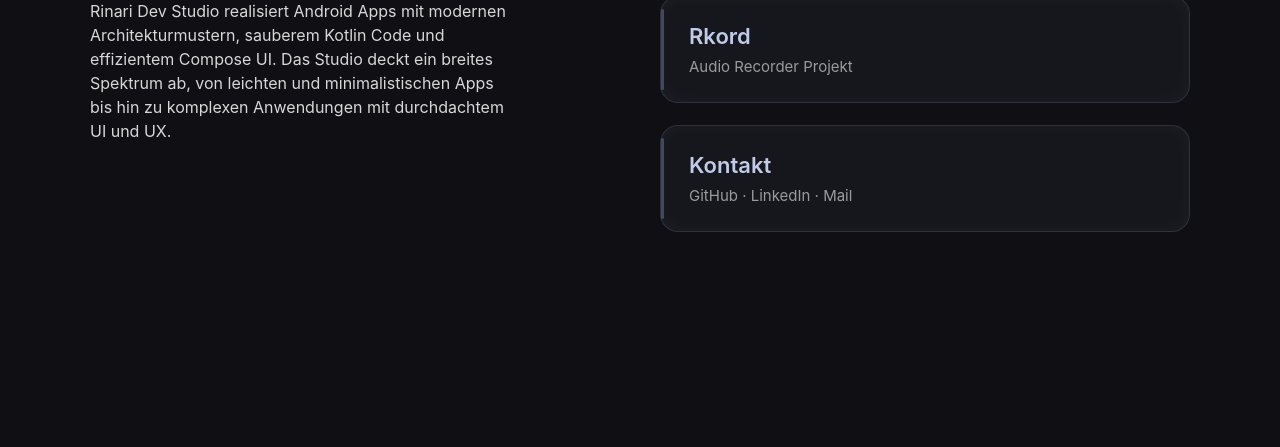
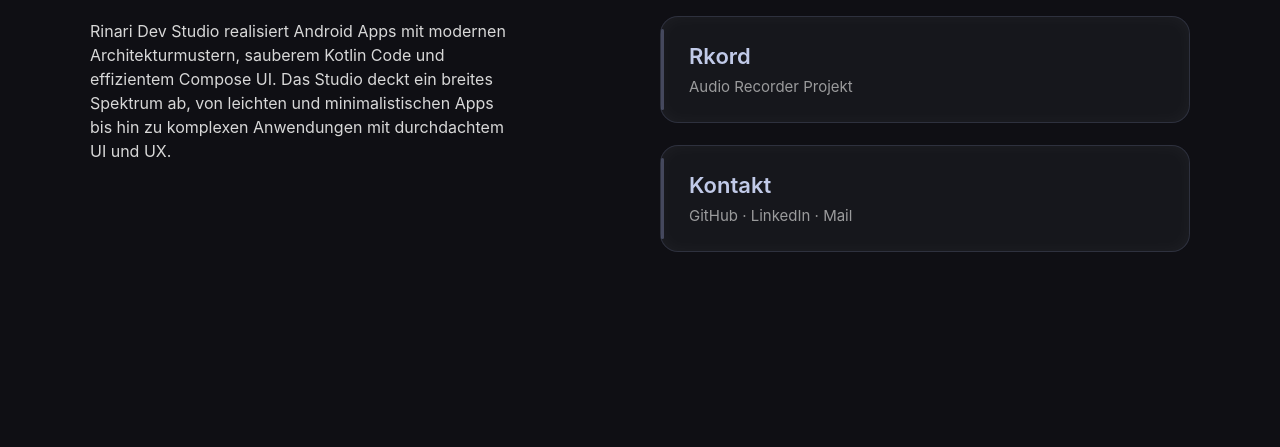
Before and after one commit to Rinari-Dev-Studio/Rinari-Dev-Studio.github.io, a plain HTML site: page index.html in a window 1280 px wide. Shown: the part 353-800 px from the top of the page. Drawn offline with Linux system fonts and the light colour scheme.

Commit message:
Update index.html

```diff
--- a/index.html
+++ b/index.html
@@ -34,7 +34,7 @@
         #home-view {
             display: flex;
             max-width: 1100px;
-            margin: 60px auto;
+            margin: 80px auto;
             padding: 0 30px;
             position: relative;
         }
```
